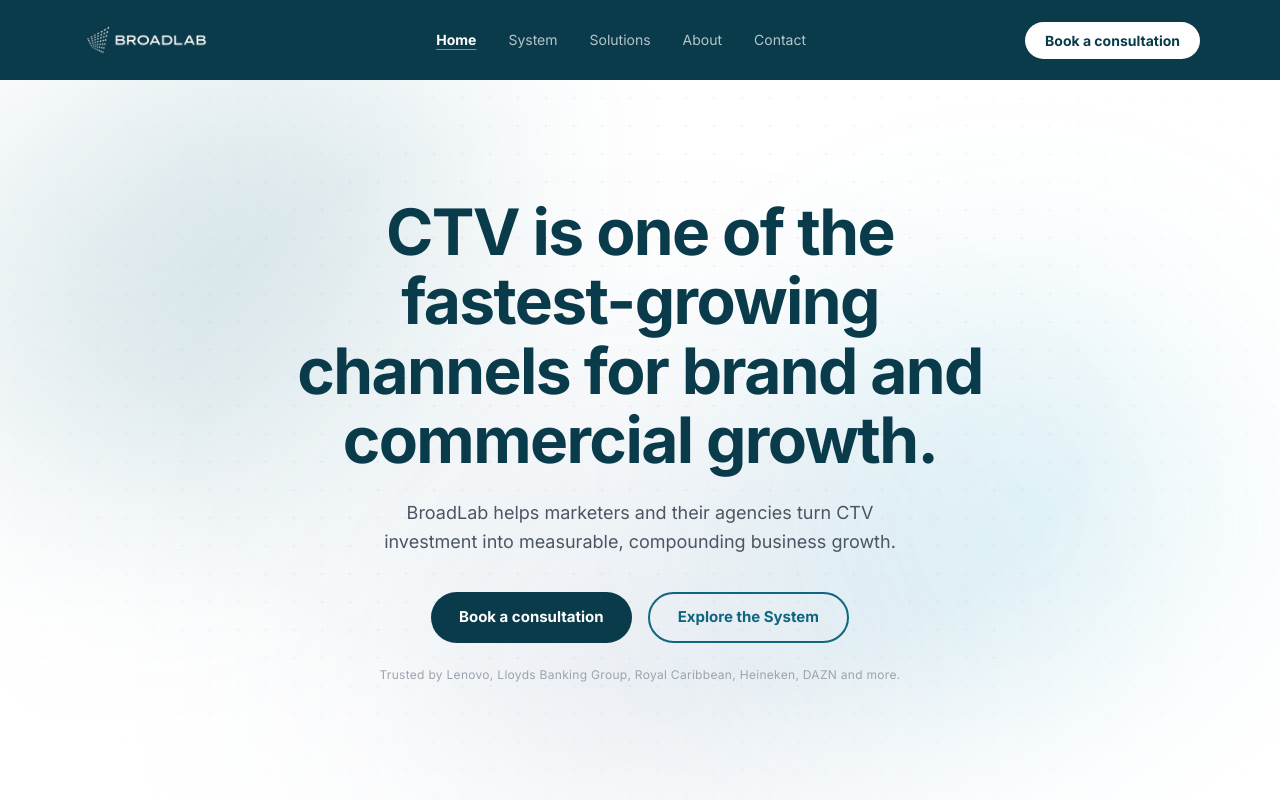
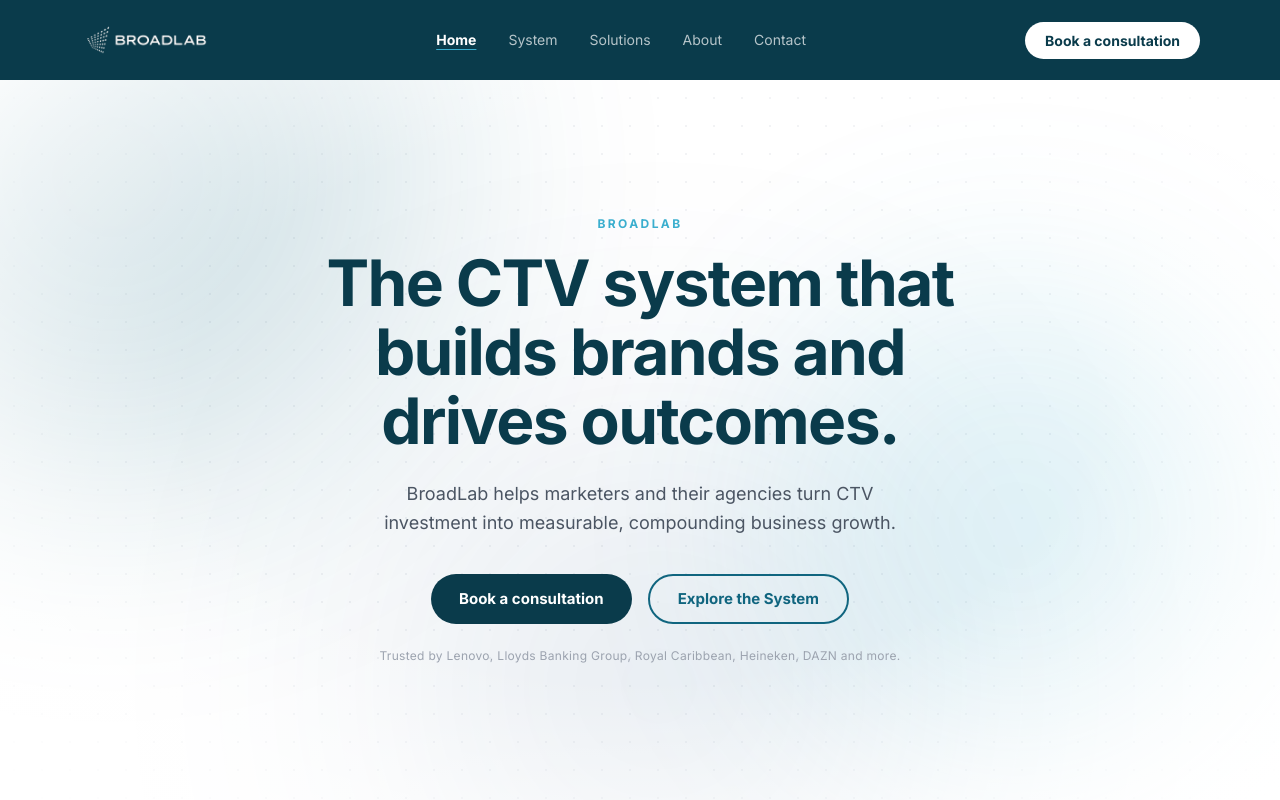
Before and after one commit to greg-broadlab/broadlab-website, a Next.js app: page / in a window 1280 px wide. Shown: the top 800 px of the page. Built offline with nearby package versions, Linux system fonts and the light colour scheme.

Commit message:
Update hero headline and add BroadLab label
Replaces category-statement headline with direct brand claim.
Adds small teal BROADLAB label above h1 to anchor the brand.

Co-Authored-By: Claude Sonnet 4.6 <noreply@anthropic.com>

```diff
--- a/src/components/sections/Hero.tsx
+++ b/src/components/sections/Hero.tsx
@@ -218,6 +218,15 @@ export default function Hero() {
         >
           <div className="flex flex-col items-center text-center max-w-[700px] mx-auto">
 
+            <motion.p
+              className="mb-4 text-xs font-semibold tracking-[0.2em] uppercase text-[#3aaece]"
+              initial={{ opacity: 0, y: 8 }}
+              animate={introComplete ? { opacity: 1, y: 0 } : {}}
+              transition={{ delay: 0.1, duration: 0.5 }}
+            >
+              Broadlab
+            </motion.p>
+
             <motion.h1
               className="font-bold text-[#0a3b4b] leading-[1.08] tracking-tight"
               style={{ fontSize: "clamp(2.5rem, 5vw, 4.5rem)" }}
@@ -225,7 +234,7 @@ export default function Hero() {
               animate={introComplete ? { opacity: 1, y: 0 } : {}}
               transition={{ delay: 0.15, duration: 0.65, ease: [0.25, 0.1, 0.25, 1] }}
             >
-              CTV is one of the fastest-growing channels for brand and commercial growth.
+              The CTV system that builds brands and drives outcomes.
             </motion.h1>
 
             <motion.p
```
